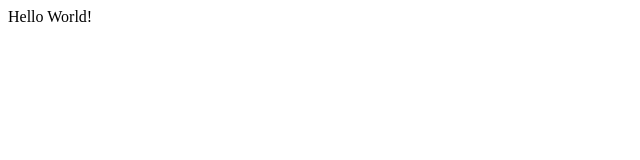
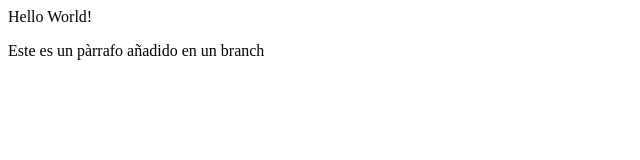
Before and after one commit to cgorricho/git-video, a plain HTML site: page index.html in a window 1280 px wide. Shown: the whole page, without its empty margins (0-640 px from the left). Drawn offline with Linux system fonts and the light colour scheme.

Commit message:
Modificado el archivo index.html en el branch version-2

```diff
--- a/index.html
+++ b/index.html
@@ -1 +1,2 @@
 <div>Hello World!</div>
+<p>Este es un pàrrafo añadido en un branch</p>
```
